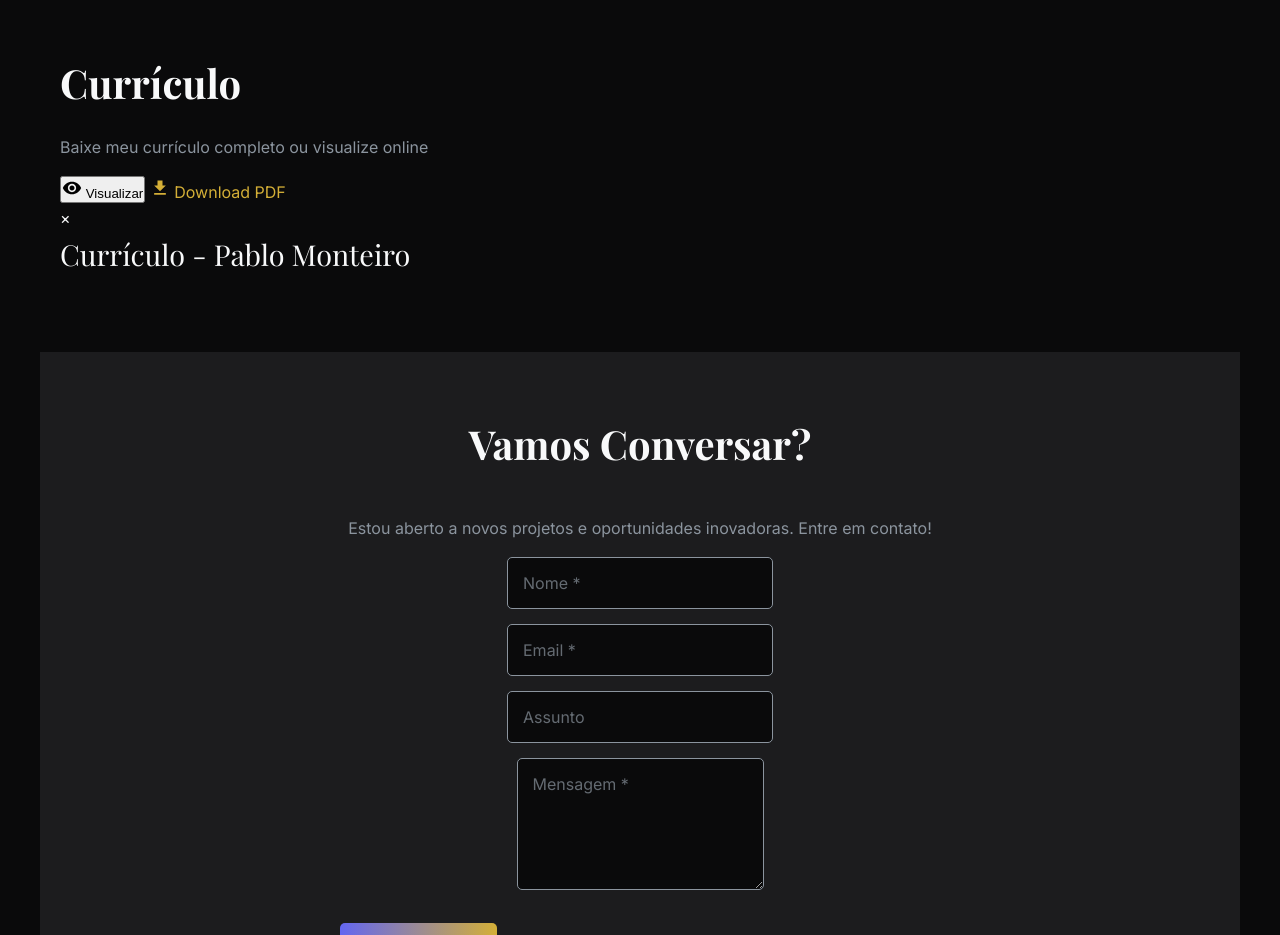
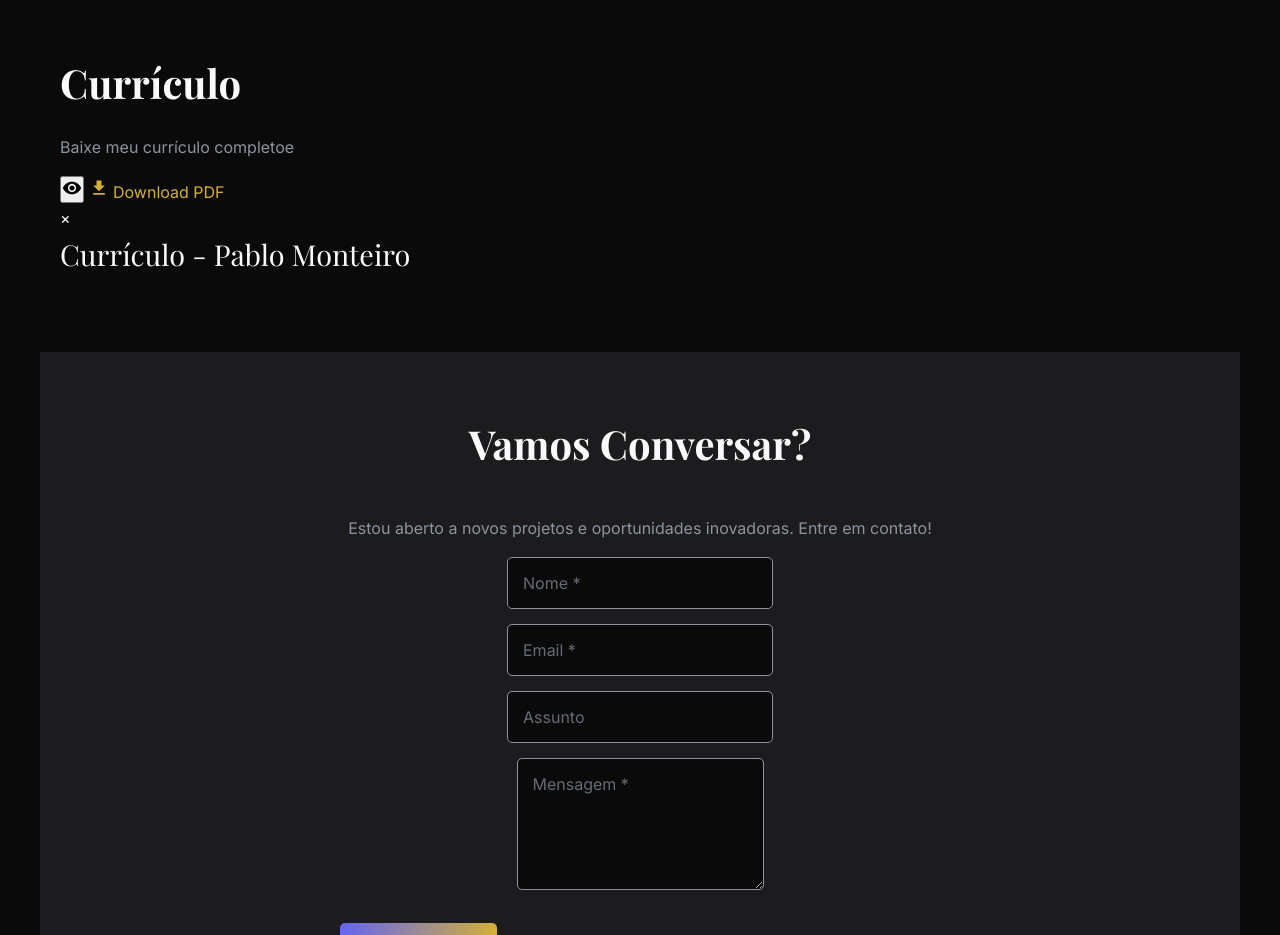
Before and after one commit to PabloMonteiro92/pablo-monteiro-developer, a plain HTML site: page portifolioPaloMonteiro/index.html in a window 1280 px wide. Shown: the part 6340-7275 px from the top of the page. Drawn offline with nearby package versions, Linux system fonts and the light colour scheme.

Commit message:
index.html

```diff
--- a/portifolioPaloMonteiro/index.html
+++ b/portifolioPaloMonteiro/index.html
@@ -298,13 +298,12 @@
 
     <section id="curriculo">
         <h2>Currículo</h2>
-        <p>Baixe meu currículo completo ou visualize online</p>
+        <p>Baixe meu currículo completoe</p>
         <div class="curriculo-actions">
             <button class="btn-preview" onclick="previewCurriculo()">
                 <svg width="20" height="20" fill="currentColor" viewBox="0 0 24 24">
                     <path d="M12 4.5C7 4.5 2.73 7.61 1 12c1.73 4.39 6 7.5 11 7.5s9.27-3.11 11-7.5c-1.73-4.39-6-7.5-11-7.5zM12 17c-2.76 0-5-2.24-5-5s2.24-5 5-5 5 2.24 5 5-2.24 5-5 5zm0-8c-1.66 0-3 1.34-3 3s1.34 3 3 3 3-1.34 3-3-1.34-3-3-3z" />
                 </svg>
-                Visualizar
             </button>
             <a href="artifacts/Curruculo2025.01f.pdf" download="pablo-monteiro-curriculo.pdf" class="btn-download" onclick="trackDownload()">
                 <svg width="20" height="20" fill="currentColor" viewBox="0 0 24 24">
```
